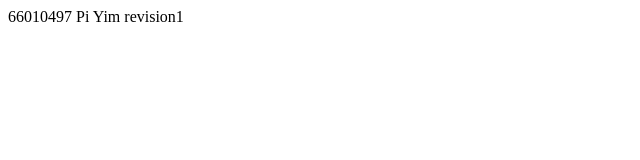
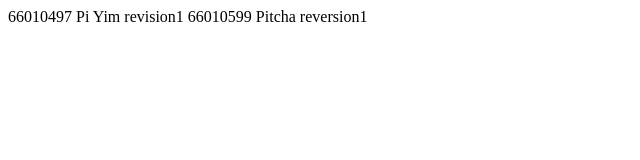
Before and after one commit to YippeYim/git101, a plain HTML site: page index.html in a window 1280 px wide. Shown: the whole page, without its empty margins (0-640 px from the left). Drawn offline with Linux system fonts and the light colour scheme.

Commit message:
Update index.html

```diff
--- a/index.html
+++ b/index.html
@@ -7,5 +7,6 @@
 </head>
 <body>
     66010497 Pi Yim revision1
+    66010599 Pitcha reversion1
 </body>
 </html>
```
